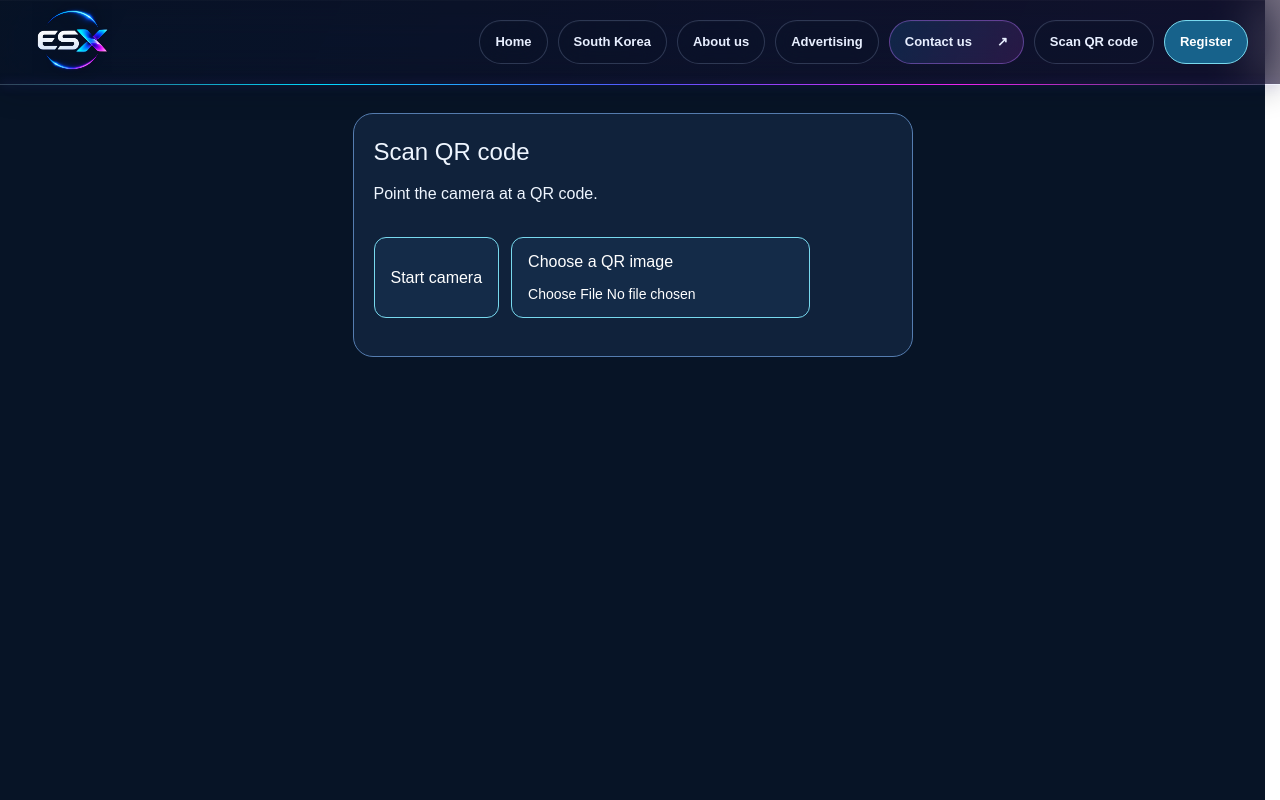
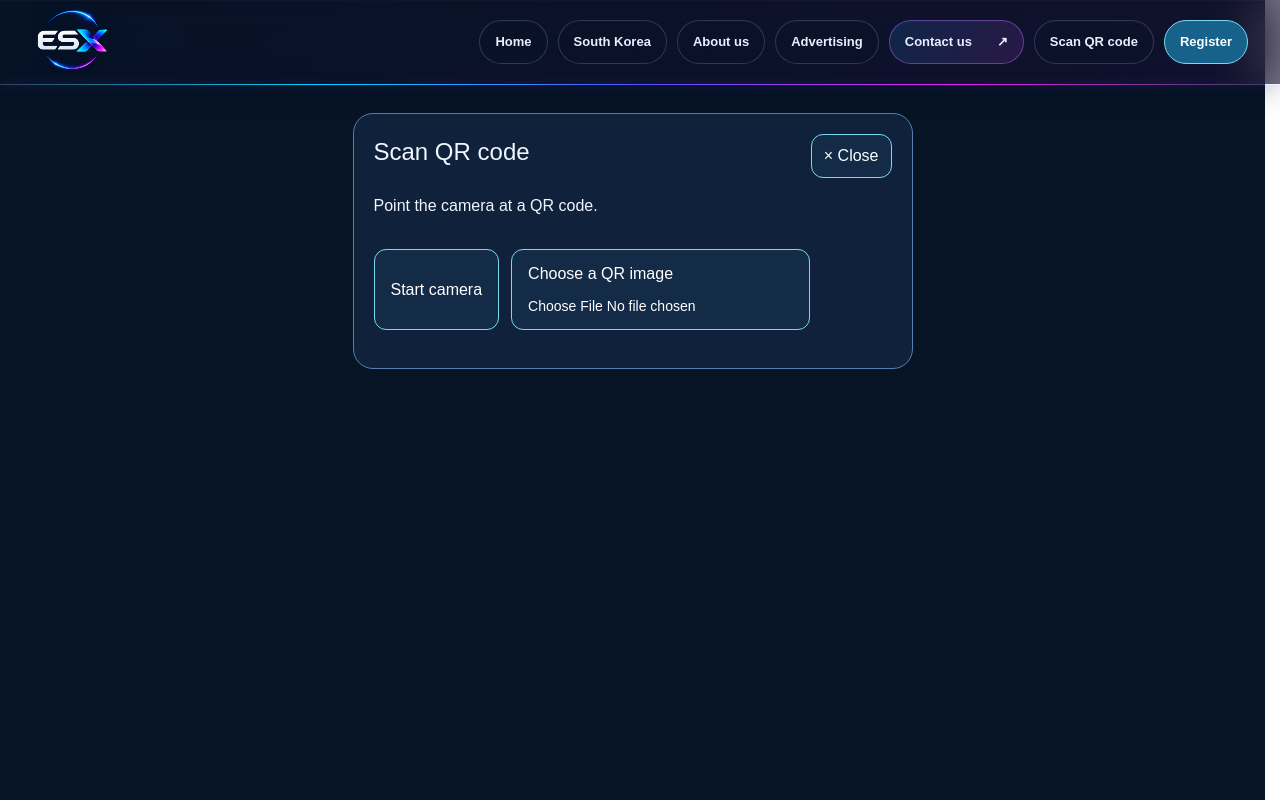
Before and after one commit to evgeniy210688-a11y/esx, a Next.js app: page /scan in a window 1280 px wide. Built offline with nearby package versions, Linux system fonts and the light colour scheme; no server answers.

Commit message:
Add close button to QR scanner

```diff
--- a/app/scan/page.tsx
+++ b/app/scan/page.tsx
@@ -1,13 +1,17 @@
 'use client';
 import { useCallback, useEffect, useRef, useState } from 'react';
 import jsQR from 'jsqr';
+import { useRouter } from 'next/navigation';
 import SiteHeader from '@/app/design/SiteHeader';
 import { languages, type Language } from '@/app/design/content';
 import { qrLink } from '@/lib/qr-link';
 import { scanLabels } from './labels';
 import './scan.css';
 
+const closeLabels: Record<Language, string> = { en: 'Close', ru: 'Закрыть', ko: '닫기', zh: '关闭', tr: 'Kapat', vi: 'Đóng', km: 'បិទ', kk: 'Жабу' };
+
 export default function ScanPage() {
+  const router = useRouter();
   const [language, setLanguage] = useState<Language>('en');
   const [active, setActive] = useState(false);
   const [busy, setBusy] = useState(false);
@@ -105,7 +109,7 @@ export default function ScanPage() {
   return <div className="esx-site qr-scan-page" lang={language}>
     <SiteHeader language={language} />
     <main className="qr-scan-card">
-      <h1>{t[0]}</h1>
+      <div className="qr-scan-heading"><h1>{t[0]}</h1><button type="button" className="qr-close" onClick={() => { stop(); if (window.history.length > 1) router.back(); else router.replace('/'); }}><span aria-hidden="true">×</span> {closeLabels[language]}</button></div>
       <p>{t[3]}</p>
       <video ref={video} className={active || busy ? 'qr-camera' : 'qr-camera qr-camera-idle'} autoPlay playsInline muted aria-label={t[0]} />
       <div className="qr-scan-actions">
--- a/app/scan/scan.css
+++ b/app/scan/scan.css
@@ -11,3 +11,6 @@
 .qr-scan-card section button { margin: 10px; }
 .qr-scan-card :focus-visible { outline: 3px solid #83e6ff; outline-offset: 3px; }
 .chat-shortcuts > .qr-scan-shortcut { width: 46px; height: 46px; display: grid; place-items: center; flex-shrink: 0; border: 1px solid #78d9ee; border-radius: 50%; color: white; background: #142b48; }
+
+.qr-scan-heading { display: flex; align-items: start; justify-content: space-between; gap: 12px; flex-wrap: wrap; }
+.qr-scan-card .qr-close { min-height: 44px; flex-shrink: 0; padding: 8px 12px; }
```
